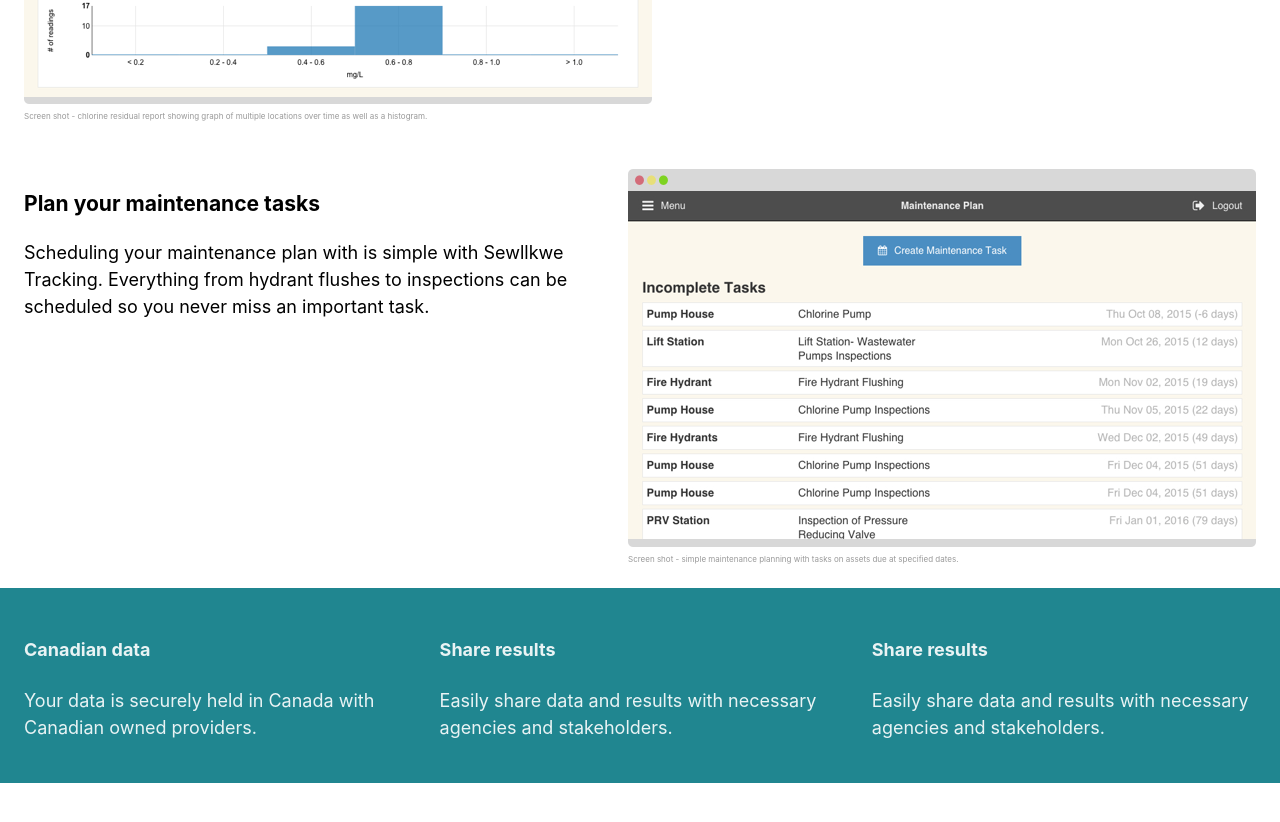
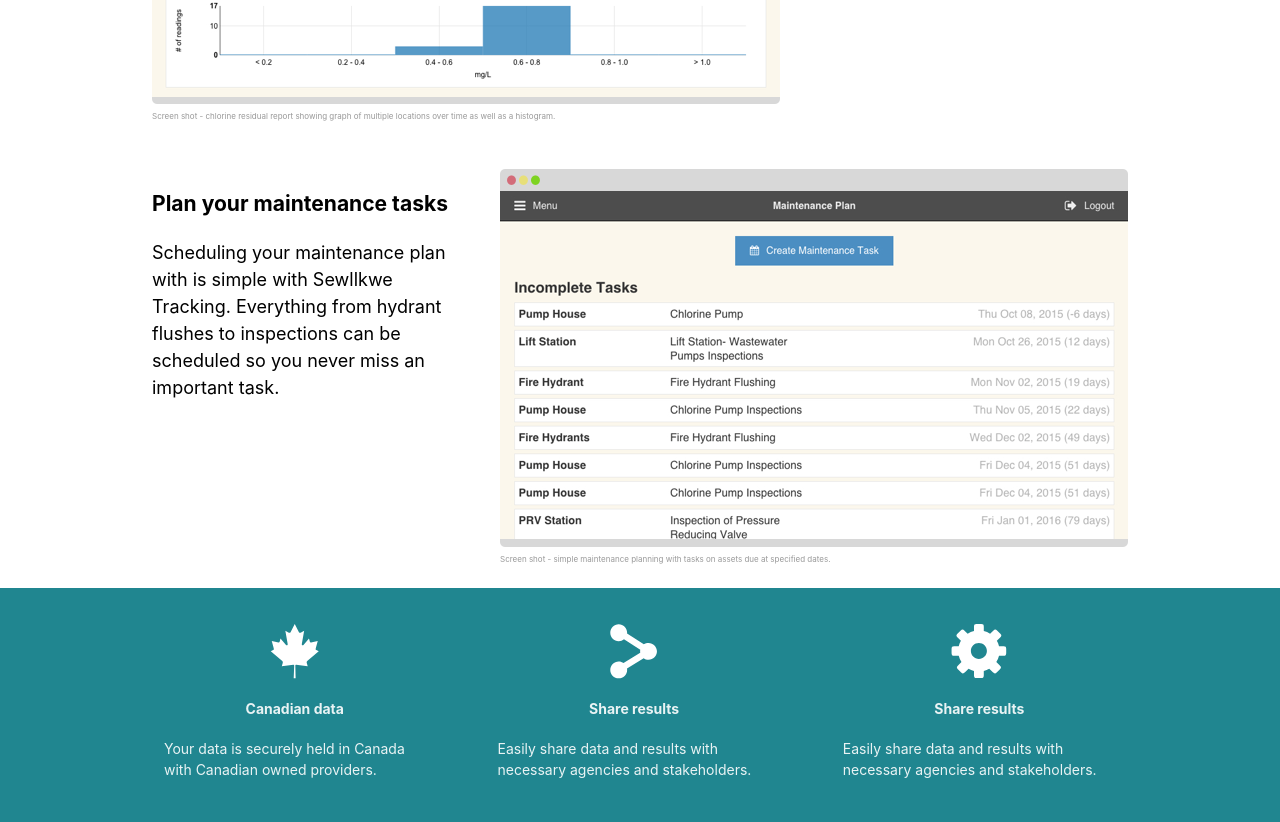
Before and after one commit to sewllkwe/sewllkwe.github.io, a plain HTML site: page index.html in a window 1280 px wide. Shown: the part 1260-2082 px from the top of the page. Before the commit the page ends 2043 px from the top, so only its background shows below. Drawn offline with Linux system fonts and the light colour scheme.

Commit message:
contain to 1024px, add svg icons

```diff
--- a/css/style.css
+++ b/css/style.css
@@ -43,6 +43,12 @@
     color: #ffe619;
 }
 
+.container {
+  max-width: 1024px;
+  margin-left: auto;
+  margin-right: auto;
+}
+
 .feature {
   padding: 24px;
   clear: both;
@@ -76,18 +82,39 @@
   margin-right: 24px;
 }
 
-.additional {
+.aside {
   background-color: #208690;
   color: rgba(255, 255, 255, 0.9);
   clear: both;
+}
 
+.additional {
   display: flex;
   justify-content: space-around;
+  font-size: 1.4rem;
+  line-height: 2.1rem;
 }
 
-.additional__feature {
-  margin: 24px;
+.additional div {
+  margin: 36px;
 }
+
+.sub-feature {
+  text-align: center;
+}
+
+.sub-feature__icon {
+  height: 55px;
+}
+
+.sub-feature__title {
+  text-align: center;
+}
+
+.sub-feature__content {
+  text-align: left;
+}
+
 
 
 @media (max-width: 930px) {
--- a/index.html
+++ b/index.html
@@ -16,6 +16,8 @@
     <h1 class="mast__title">Water Without Borders</h1>
     <h2 class="mast__slogan">Created by First Nations for all Nations.</p>
   </header>
+
+  <div class="container">
 
     <section id="sec-sample" class="feature">
       <figure class="screen screen--right">
@@ -84,32 +86,41 @@
         never miss an important task.
       </p>
     </section>
+  </div>
 
-  <aside id="aside-additionals" class="additional">
-    <div class="additional__feature">
-      <h4>Canadian data</h4>
+  <aside id="aside-additionals" class="aside">
+    <div class="container additional">
+      <div class="sub-feature">
+        <object type="image/svg+xml" data="images/maple_leaf.svg" align="middle"
+          class="sub-feature__icon"></object>
+        <h4 class="sub-feature__title">Canadian data</h4>
 
-      <p>
+        <p class="sub-feature__content">
           Your data is securely held in Canada with Canadian owned providers.
         </p>
       </div>
 
-    <div class="additional__feature">
-      <h4>Share results</h4>
+      <div class="sub-feature">
+        <object type="image/svg+xml" data="images/share.svg" align="middle"
+          class="sub-feature__icon"></object>
+        <h4 class="sub-feature__title">Share results</h4>
 
-      <p>
+        <p class="sub-feature__content">
           Easily share data and results with necessary agencies and
           stakeholders.
         </p>
       </div>
 
-    <div class="additional__feature">
-      <h4>Share results</h4>
+      <div class="sub-feature">
+        <object type="image/svg+xml" data="images/gear.svg" align="middle"
+          class="sub-feature__icon"></object>
+        <h4 class="sub-feature__title">Share results</h4>
 
-      <p>
+        <p class="sub-feature__content">
           Easily share data and results with necessary agencies and
           stakeholders.
         </p>
+      </div>
     </div>
   </aside>
 
```
Also changed, not shown: images/gear.svg (added), images/maple_leaf.svg (added), images/share.svg (added). Lines whose indentation alone changed are shown as unchanged.
